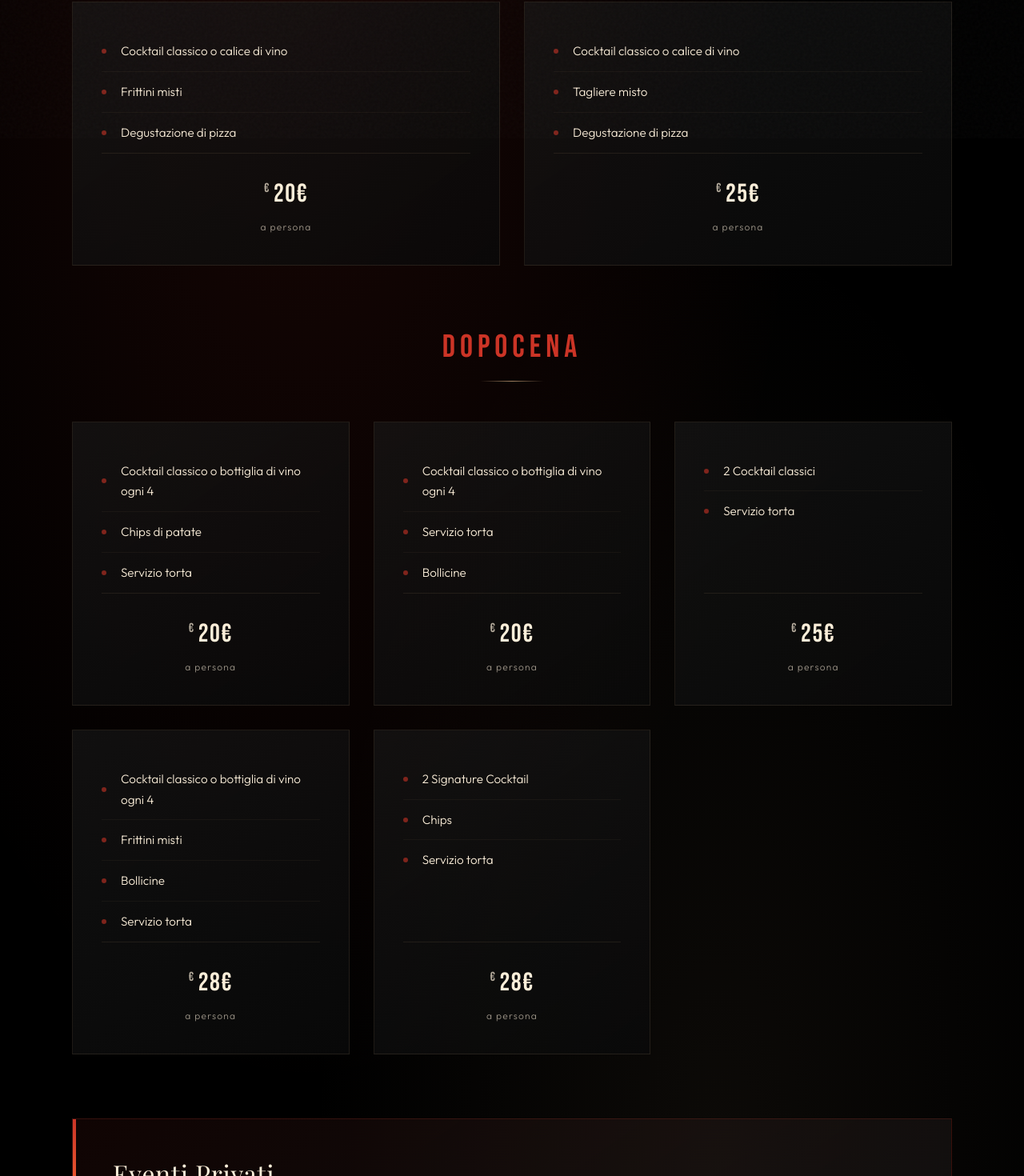
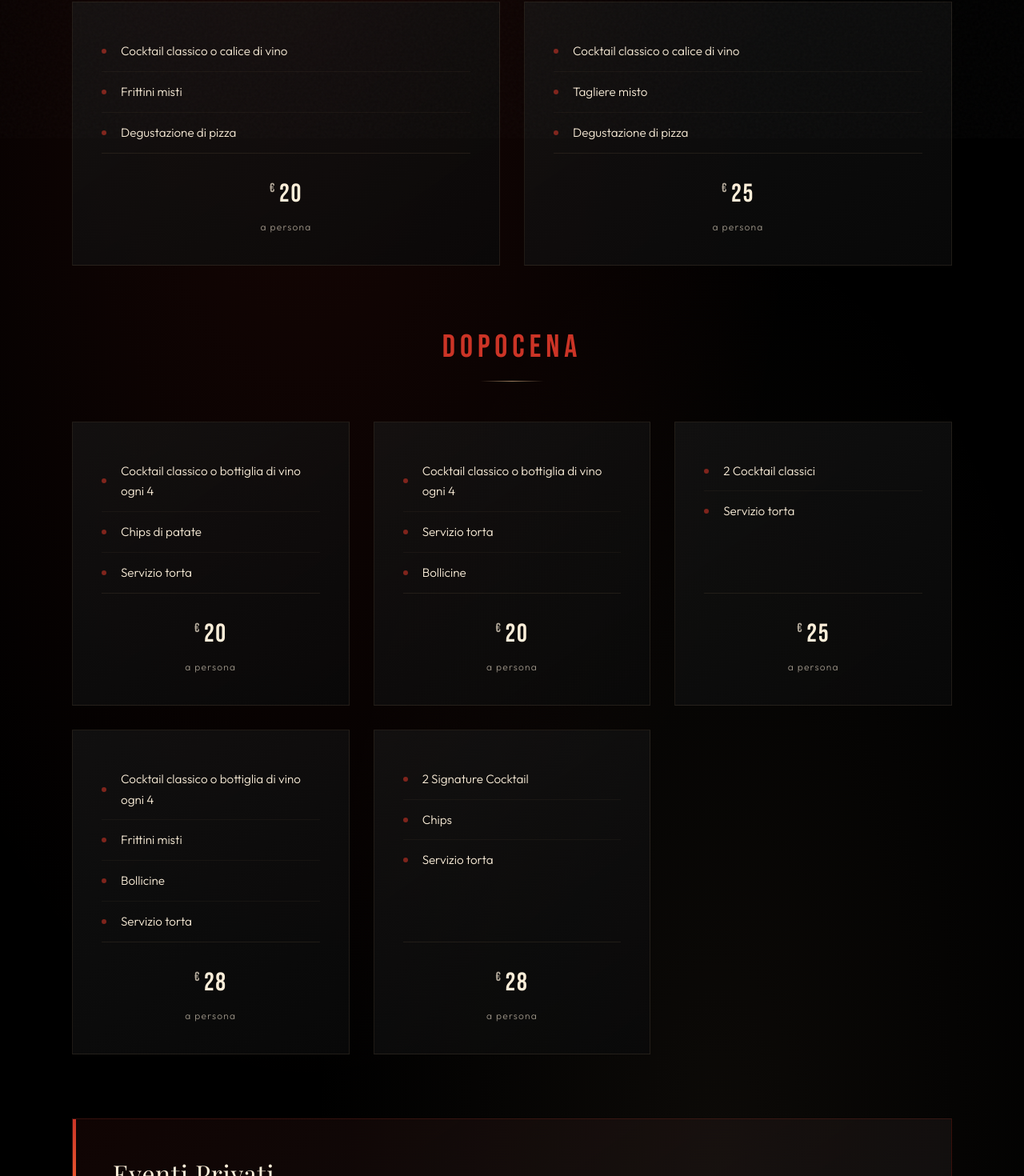
Before and after one commit to M4llecho/vulcano_website, a React (Vite) app: page /events in a window 1280 px wide. Shown: the part 627-2097 px from the top of the page at 80% size. Built offline with nearby package versions, Linux system fonts and the light colour scheme; a web font is replaced by a local one.

Commit message:
aggiornato menù e prezzi

```diff
--- a/src/components/Events.jsx
+++ b/src/components/Events.jsx
@@ -59,7 +59,7 @@ export default function Events() {
                                     <li>Frittini misti</li>
                                     <li>Degustazione di pizza</li>
                                 </ul>
-                                <span className="events__formula-price">20€ <small>a persona</small></span>
+                                <span className="events__formula-price">20 <small>a persona</small></span>
                             </div>
                             <div className="events__formula-card">
                                 <ul className="events__formula-list">
@@ -67,7 +67,7 @@ export default function Events() {
                                     <li>Tagliere misto</li>
                                     <li>Degustazione di pizza</li>
                                 </ul>
-                                <span className="events__formula-price">25€ <small>a persona</small></span>
+                                <span className="events__formula-price">25 <small>a persona</small></span>
                             </div>
                         </div>
                     </div>
@@ -81,7 +81,7 @@ export default function Events() {
                                     <li>Chips di patate</li>
                                     <li>Servizio torta</li>
                                 </ul>
-                                <span className="events__formula-price">20€ <small>a persona</small></span>
+                                <span className="events__formula-price">20 <small>a persona</small></span>
                             </div>
                             <div className="events__formula-card">
                                 <ul className="events__formula-list">
@@ -89,14 +89,14 @@ export default function Events() {
                                     <li>Servizio torta</li>
                                     <li>Bollicine</li>
                                 </ul>
-                                <span className="events__formula-price">20€ <small>a persona</small></span>
+                                <span className="events__formula-price">20 <small>a persona</small></span>
                             </div>
                             <div className="events__formula-card">
                                 <ul className="events__formula-list">
                                     <li>2 Cocktail classici</li>
                                     <li>Servizio torta</li>
                                 </ul>
-                                <span className="events__formula-price">25€ <small>a persona</small></span>
+                                <span className="events__formula-price">25 <small>a persona</small></span>
                             </div>
                             <div className="events__formula-card">
                                 <ul className="events__formula-list">
@@ -105,7 +105,7 @@ export default function Events() {
                                     <li>Bollicine</li>
                                     <li>Servizio torta</li>
                                 </ul>
-                                <span className="events__formula-price">28€ <small>a persona</small></span>
+                                <span className="events__formula-price">28 <small>a persona</small></span>
                             </div>
                             <div className="events__formula-card">
                                 <ul className="events__formula-list">
@@ -113,7 +113,7 @@ export default function Events() {
                                     <li>Chips</li>
                                     <li>Servizio torta</li>
                                 </ul>
-                                <span className="events__formula-price">28€ <small>a persona</small></span>
+                                <span className="events__formula-price">28 <small>a persona</small></span>
                             </div>
                         </div>
                     </div>
--- a/src/components/Food.jsx
+++ b/src/components/Food.jsx
@@ -83,11 +83,10 @@ const antipasti = [
   { name: 'TARTARE DI TONNO', price: 18, allergens: ['pesce'] },
   { name: 'DEGUSTAZIONE DI FRITTI', price: 10, description: 'Supplì, crocchetta di patate, crocchetta di melanzana, mozzarellina, montanara', allergens: ['glutine', 'uova', 'latte', 'sedano'] },
   { name: 'TARTARE DI FASSONA PIEMONTESE CON BURRATINA E POMODORO SECCO', price: 18, allergens: ['latte'] },
+  { name: 'TARTARE DI FASSONA PIEMONTESE CON CARCIOFI CROCCANTI', price: 18, allergens: [] },
   { name: 'PARMIGIANA DI MELANZANE', price: 10, allergens: ['latte', 'glutine', 'uova'] },
   { name: 'BRUSCHETTA MEDITERRANEA', price: 6, description: 'Pane fatto in casa con pomodoro datterino rosso, stracciatella di Andria e alici di Cetara', allergens: ['glutine', 'latte', 'pesce'] },
-  { name: 'BRUSCHETTA DI CAMPO', price: 6, description: 'Pane fatto in casa con cicorietta ripassata in padella', allergens: ['glutine'] },
-  { name: 'INSALATA DI CARCIOFI CON FIOCCHI DI GRANA', price: 12, allergens: ['latte'] },
-  { name: 'BAO CON PULLED PORK', price: 6, allergens: ['glutine', 'soia', 'latte', 'senape'] }
+  { name: 'BRUSCHETTA DI CAMPO', price: 6, description: 'Pane fatto in casa con cicorietta ripassata in padella', allergens: ['glutine'] }
 ]
 
 const primi = [
@@ -96,16 +95,18 @@ const primi = [
   { name: 'PICI AL RAGÙ BIANCO', price: 15, allergens: ['glutine', 'sedano', 'latte', 'solfiti'] },
   { name: 'TONNARELLI CACIO E PEPE CON TARTARE DI GAMBERO ROSSO', price: 20, allergens: ['glutine', 'latte', 'crostacei'] },
   { name: 'TAGLIOLINI AL TARTUFO', price: 20, allergens: ['glutine', 'uova', 'latte'] },
-  { name: 'SPAGHETTONE CON FONDUTA DI POMODORO E CRUMBLE DI BASILICO E PARMIGIANO', price: 12, allergens: ['glutine', 'latte'] },
-  { name: 'TONNARELLI CON CARCIOFI, GUANCIALE CROCCANTE E PECORINO ROMANO', price: 14, allergens: ['glutine', 'latte'] }
+  { name: 'MEZZI PACCHERI AL POMODORO', price: 12, allergens: ['glutine'] },
+  { name: 'TONNARELLI CON CARCIOFI, GUANCIALE CROCCANTE E PECORINO ROMANO', price: 15, allergens: ['glutine', 'latte'] }
 ]
 
 const secondi = [
   { name: 'TATAKI DI TONNO IN CROSTA DI SESAMO CON MIX DI VERDURE AL FORNO', price: 18, allergens: ['pesce', 'sesamo', 'soia'] },
   { name: 'STRACCETTI DI MANZO AI CARCIOFI', price: 18, allergens: ['glutine'] },
-  { name: 'TAGLIATA DI MANZO AL ROSMARINO CON PATATE FRITTE', price: 22, allergens: [] },
+  { name: 'TAGLIATA DI MANZO AL ROSMARINO CON PATATE FRITTE', price: 24, allergens: [] },
   { name: 'BOCCONCINI DI POLLO IN SALSA TERIYAKI CON CICORIA RIPASSATA', price: 16, allergens: ['glutine', 'soia'] },
-  { name: 'FILETTO DI VITELLA COME SALTIMBOCCA CON CICORIA RIPASSATA', price: 28, allergens: ['glutine', 'solfiti', 'latte'] }
+  { name: 'FILETTO DI MANZO AL PEPE VERDE CON CICORIA RIPASSATA', price: 28, allergens: ['latte', 'solfiti'] },
+  { name: 'COTOLETTE DI VITELLA DORATE CON RUCOLA E DATTERINI', price: 18, allergens: ['glutine', 'uova'] },
+  { name: 'SALTIMBOCCA ALLA ROMANA CON CICORIA RIPASSATA', price: 18, allergens: ['glutine', 'solfiti'] }
 ]
 
 const pizze = [
@@ -131,7 +132,7 @@ const dolci = [
   { name: 'MILLEVOGLIE VULCANO', price: 8, allergens: ['glutine', 'latte', 'uova'] },
   { name: 'TIRAMISÙ', price: 7, allergens: ['glutine', 'latte', 'uova'] },
   { name: 'CREMA CATALANA FLAMBÉ', price: 7, allergens: ['latte', 'uova'] },
-  { name: 'TAGLIATA DI FRUTTA', price: 10, allergens: [] }
+  { name: 'DOLCE DEL GIORNO', price: 9, allergens: ['glutine', 'latte', 'uova'] }
 ]
 
 function AllergenIcon({ allergenKey }) {
```
